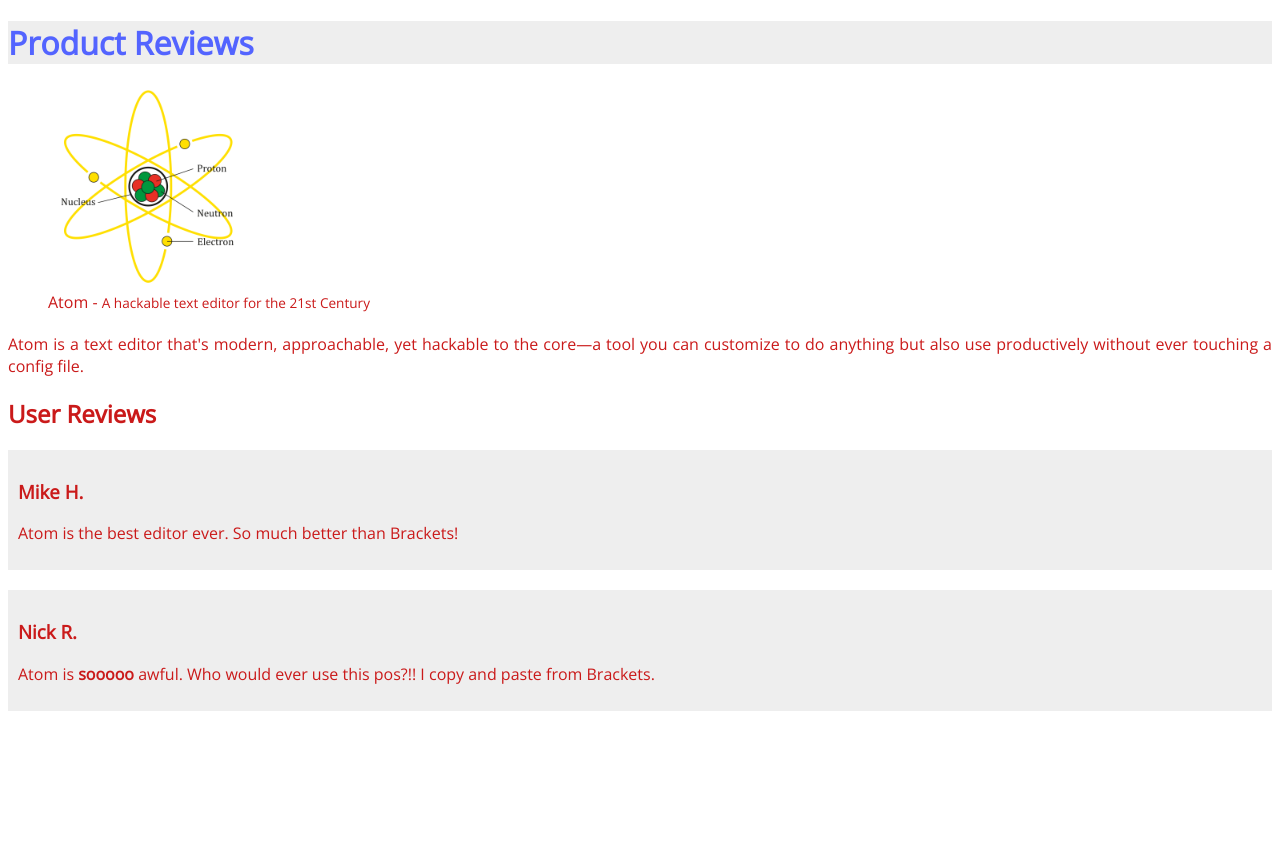
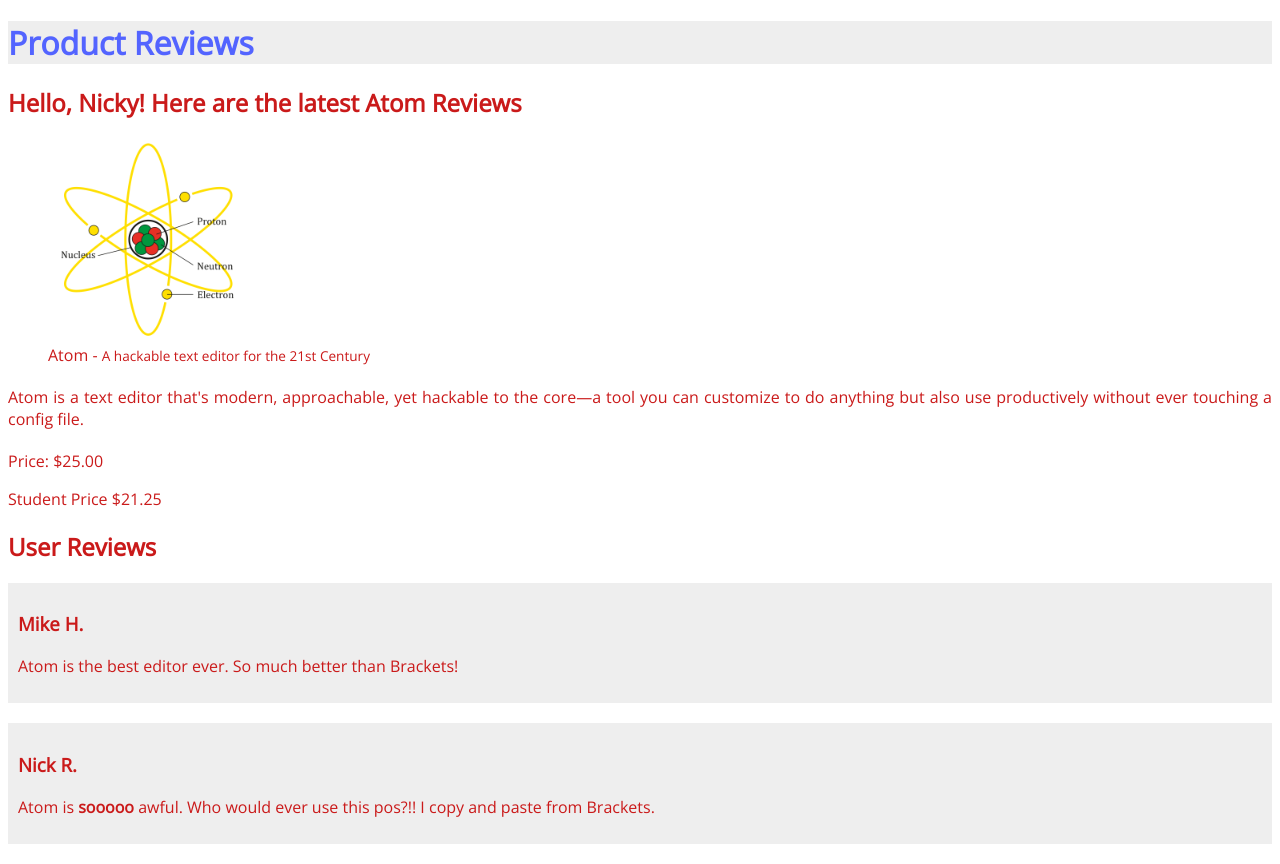
Before and after one commit to whiten27/activity-4, a plain HTML site: page activity4/index.html in a window 1280 px wide. Before the commit the page ends 800 px from the top, so only its background shows below. Drawn offline with nearby package versions, Linux system fonts and the light colour scheme.

Commit message:
Completed Activity 4 (real)

```diff
--- a/activity4/index.html
+++ b/activity4/index.html
@@ -9,6 +9,7 @@
 <body>
     <header>
         <h1>Product Reviews</h1>
+        <h2 id="greeting"></h2>
     </header>
     <main>
         <figure>
@@ -21,6 +22,10 @@
             Atom is a text editor that's modern, approachable, yet hackable to the core—a tool
             you can customize to do anything but also use productively without ever touching a config file.
         </p>
+
+        <p>Price: $<span id="price"></span></p>
+        <p>Student Price $<span id="student-price"></span></p>
+
         <h2>User Reviews</h2>
         <div class="review">
             <h3>Mike H.</h3>
@@ -33,5 +38,6 @@
     </main>
     <footer>
     </footer>
+    <script src="js/scripts.js"></script>
 </body>
 </html>
--- a/activity4/js/scripts.js
+++ b/activity4/js/scripts.js
@@ -0,0 +1,15 @@
+var user = 'Nicky';
+var salutation = 'Hello, ';
+var greeting = salutation + user + '! Here are the latest Atom Reviews';
+var greetingEl = document.getElementById('greeting');
+
+greetingEl.textContent = greeting;
+
+var price = 25,
+    studentDiscount = .15,
+    studentPrice = price - (price * studentDiscount),
+    priceEl = document.getElementById('price'),
+    studentPriceEl = document.getElementById('student-price');
+
+priceEl.textContent = price.toFixed(2);
+studentPriceEl.textContent = studentPrice.toFixed(2)
```
